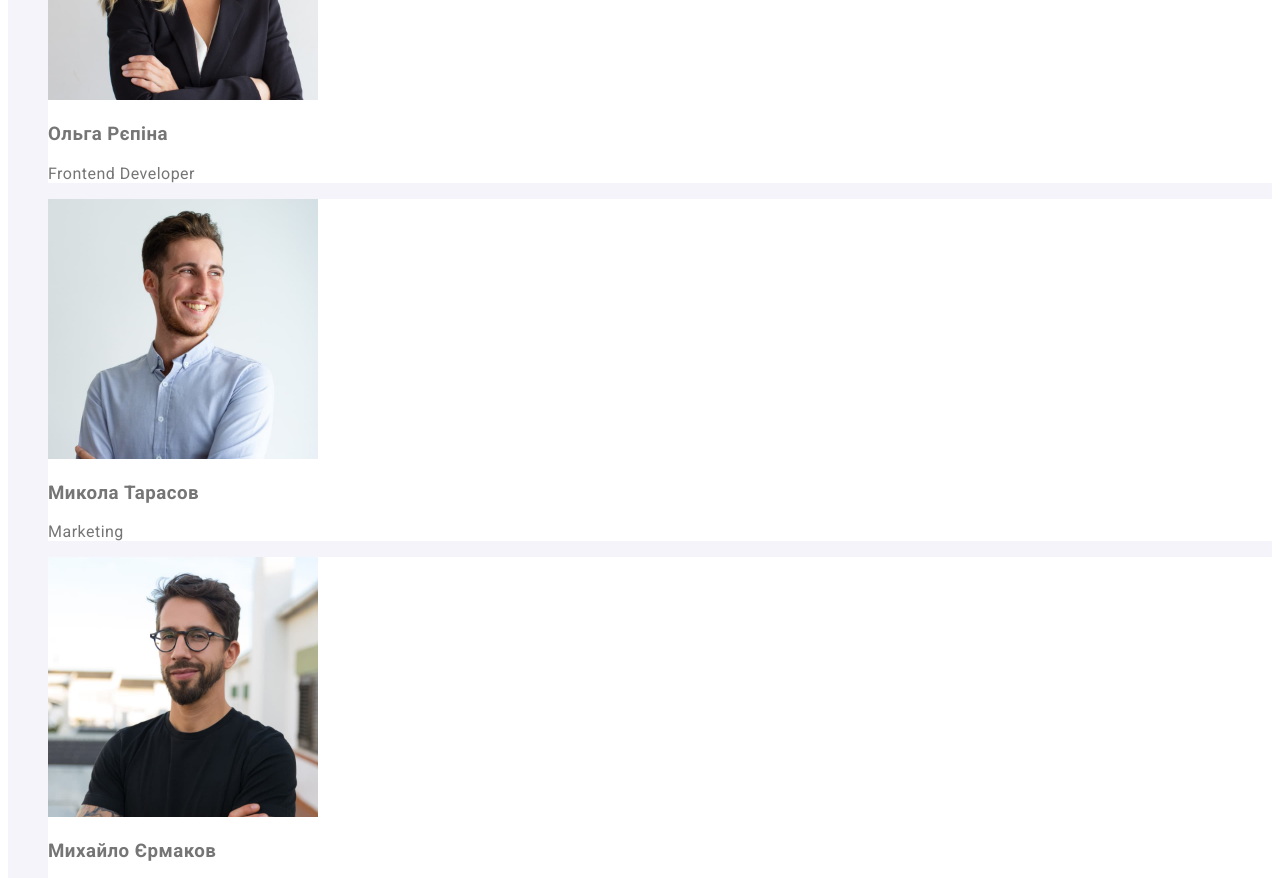
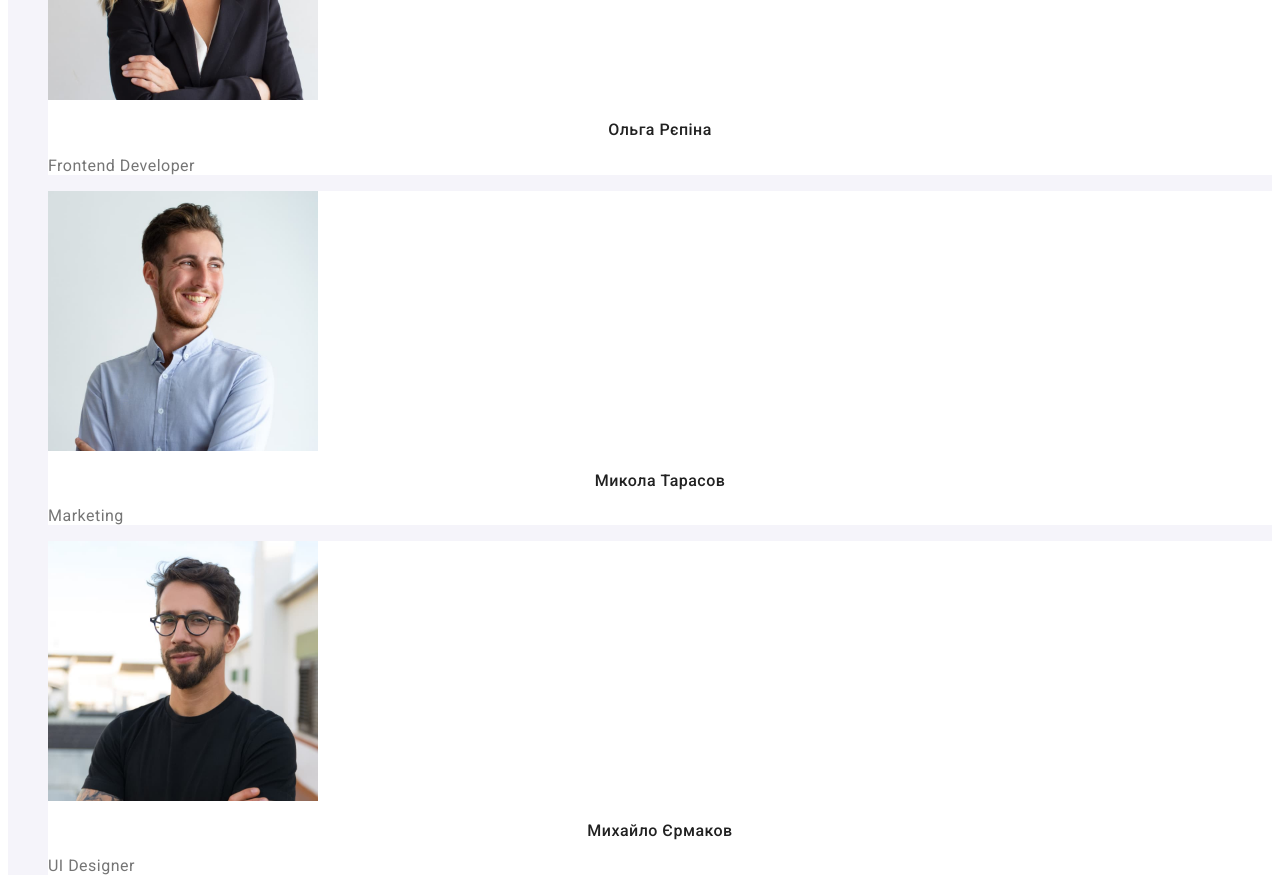
Before and after one commit to Niaghara/goit-markup-hw-02, a plain HTML site: page index.html in a window 1280 px wide. Shown: the part 2210-3088 px from the top of the page. Drawn offline with Linux system fonts and the light colour scheme.

Commit message:
Update 3

```diff
--- a/index.html
+++ b/index.html
@@ -123,7 +123,7 @@
               width="270"
               height="260"
             />
-            <h3>Ольга Рєпіна</h3>
+            <h3 class="team-name">Ольга Рєпіна</h3>
             <p lang="en">Frontend Developer</p>
           </li>
           <li class="list-card">
@@ -133,7 +133,7 @@
               width="270"
               height="260"
             />
-            <h3>Микола Тарасов</h3>
+            <h3 class="team-name">Микола Тарасов</h3>
             <p lang="en">Marketing</p>
           </li>
           <li class="list-card">
@@ -143,7 +143,7 @@
               width="270"
               height="260"
             />
-            <h3>Михайло Єрмаков</h3>
+            <h3 class="team-name">Михайло Єрмаков</h3>
             <p lang="en">UI Designer</p>
           </li>
         </ul>
```
